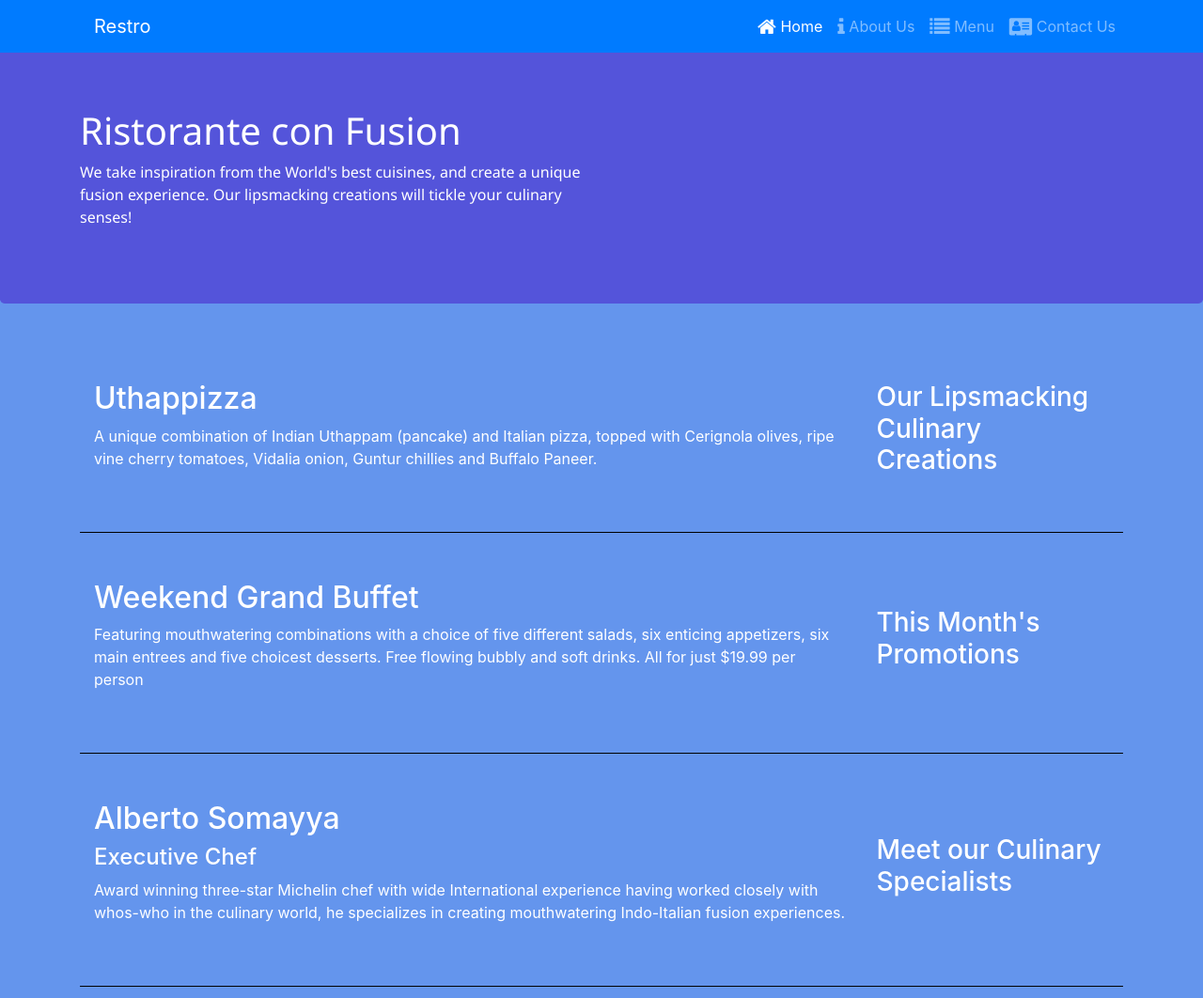
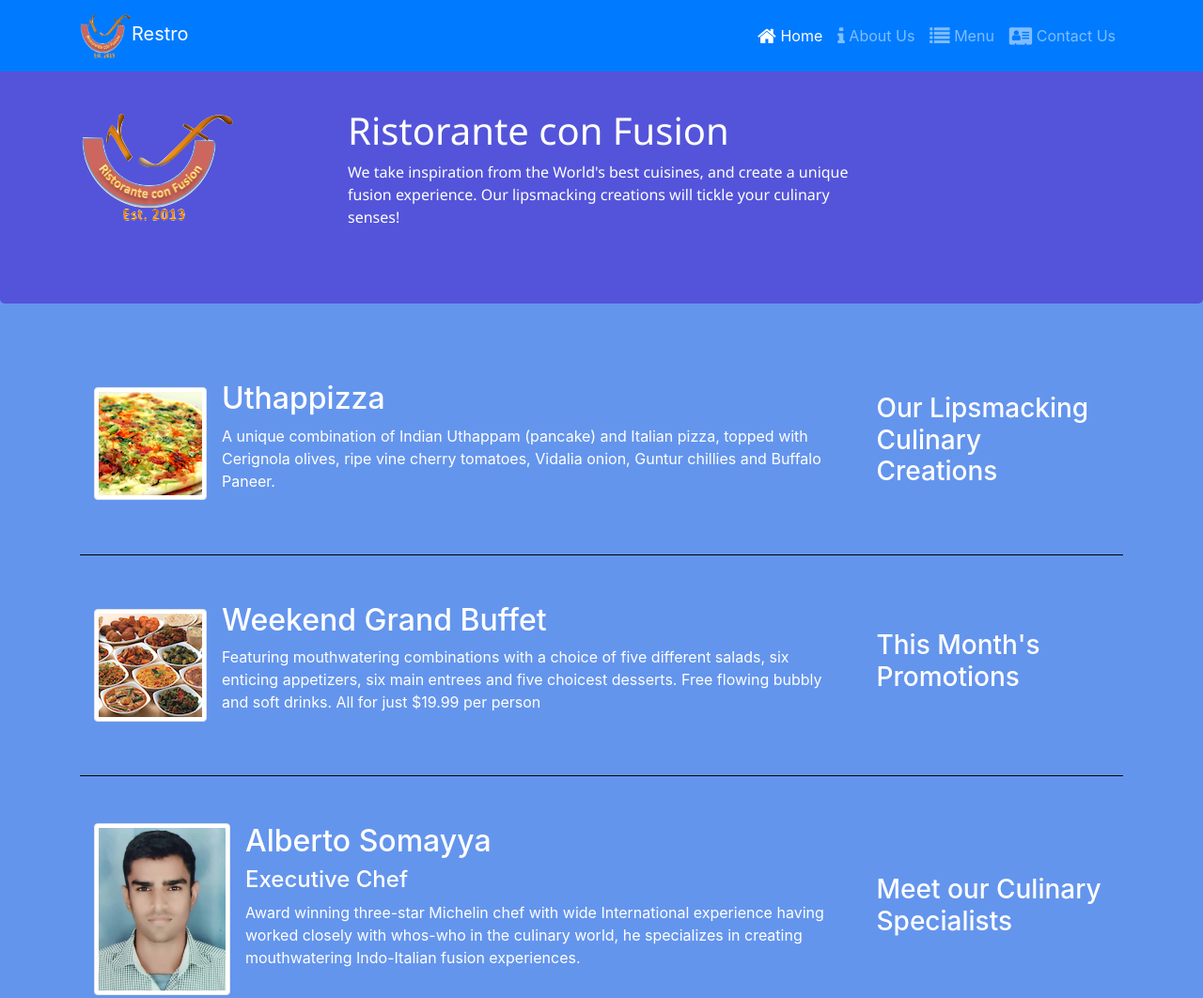
Before and after one commit to mmehta123/Boots, a website: page index.html in a window 1280 px wide. Shown: the top 1062 px of the page at 94% size. Drawn offline with nearby package versions, Linux system fonts and the light colour scheme.

Commit message:
images and media

```diff
--- a/index.html
+++ b/index.html
@@ -18,7 +18,7 @@
             <button class="navbar-toggler" type="button" data-toggle="collapse" data-target="#Navbar">
                 <span class="navbar-toggler-icon"></span>
             </button>
-            <a class="col-1 navbar-brand mr-auto" href="#">Restro</a>
+            <a class="navbar-brand mr-auto" href="#"><img src="img/logo.png" height="50" width="55">Restro</a>
             <div class="collapse navbar-collapse text-center" id="Navbar">
                 <ul class="navbar-nav ml-auto">
                     <li class="nav-item active"><a class="nav-link" href="#"><span class="fa fa-home fa-lg"></span> Home</a></li>
@@ -32,6 +32,9 @@
     <header class="jumbotron row-header">
         <div class="container">
             <div class="row">
+                <div class="col-12 col-sm ">
+                    <img src="img/logo.png" class="img-fluid">
+                </div>
                 <div class="col-12 col-sm-6">
                     <h1>Ristorante con Fusion</h1>
                     <p>We take inspiration from the World's best cuisines, and create a unique fusion experience. Our lipsmacking creations will tickle your culinary senses!</p>
@@ -47,9 +50,15 @@
             <div class="col-12 order-sm-last col-sm-4 col-md-3">
                 <h3>Our Lipsmacking Culinary Creations</h3>
             </div>
-            <div class="col col-sm order-sm-first col-md">
-                <h2>Uthappizza</h2>
-                <p>A unique combination of Indian Uthappam (pancake) and Italian pizza, topped with Cerignola olives, ripe vine cherry tomatoes, Vidalia onion, Guntur chillies and Buffalo Paneer.</p>
+            <div class="media col-12 col-sm col-md">
+                <img class="d-flex mr-3 img-thumbnail align-self-center" src="img/uthappizza.png" alt="Uthappizza">
+                <div class="media-body">
+                    <h2 class="mt-0">Uthappizza</h2>
+                    <p class="d-none d-sm-block">A unique combination of Indian Uthappam (pancake) and
+                        Italian pizza, topped with Cerignola olives, ripe vine
+                        cherry tomatoes, Vidalia onion, Guntur chillies and
+                        Buffalo Paneer.</p>
+                </div>
             </div>
         </div>
 
@@ -58,9 +67,12 @@
             <div class="col-12 col-sm-4 order-sm-last col-md-3">
                 <h3>This Month's Promotions</h3>
             </div>
-            <div class="col col-sm order-sm-first col-md">
-                <h2>Weekend Grand Buffet</h2>
-                <p>Featuring mouthwatering combinations with a choice of five different salads, six enticing appetizers, six main entrees and five choicest desserts. Free flowing bubbly and soft drinks. All for just $19.99 per person </p>
+            <div class="media col-12 col-sm order-sm-first col-md">
+                <img class="d-flex img-thumbnail align-self-center mr-3" src="./img/buffet.png" alt="">
+                <div class="media-body">
+                    <h2>Weekend Grand Buffet</h2>
+                    <p>Featuring mouthwatering combinations with a choice of five different salads, six enticing appetizers, six main entrees and five choicest desserts. Free flowing bubbly and soft drinks. All for just $19.99 per person </p>
+                </div>
             </div>
         </div>
 
@@ -68,10 +80,14 @@
             <div class="col-12 col-sm-4 order-sm-last col-md-3">
                 <h3>Meet our Culinary Specialists</h3>
             </div>
-            <div class="col col-sm order-sm-first col-md">
+            <div class="media col-12 col-sm order-sm-first col-md">
+                <img class="d-flex img-thumbnail align-self-center mr-3" src="./img/selfie.jpg" width="145px"  alt="">
+                <div class="media-body">
                 <h2>Alberto Somayya</h2>
                 <h4>Executive Chef</h4>
-                <p>Award winning three-star Michelin chef with wide International experience having worked closely with whos-who in the culinary world, he specializes in creating mouthwatering Indo-Italian fusion experiences. </p>
+                <p>Award winning three-star Michelin chef with wide International experience having worked closely with whos-who in the
+                    culinary world, he specializes in creating mouthwatering Indo-Italian fusion experiences. </p>
+                </div>
             </div>
         </div>
     </div>
```
Also changed, not shown: aboutus.html (+4 -3 lines), contactus.html (+6 -5 lines), img/buffet.png (added), img/logo.png (added), img/selfie.jpg (added), img/uthappizza.png (added).
